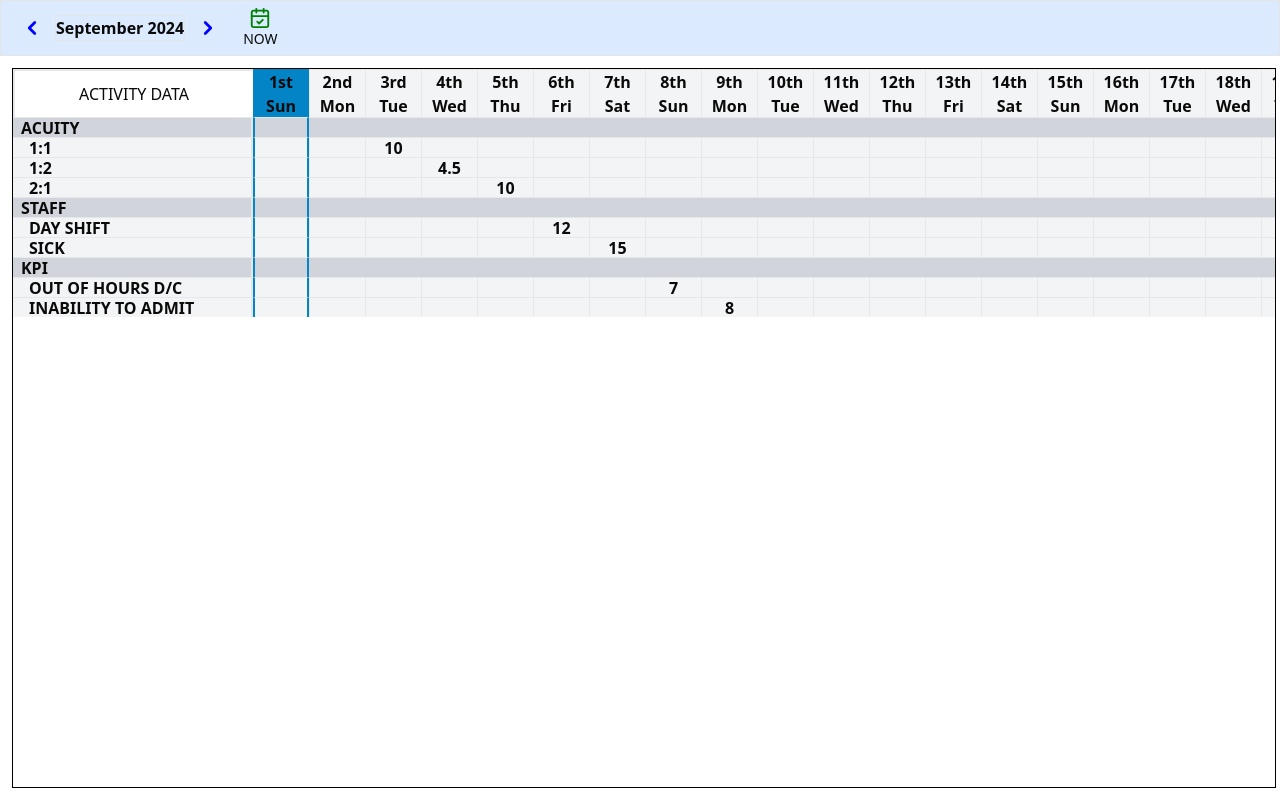
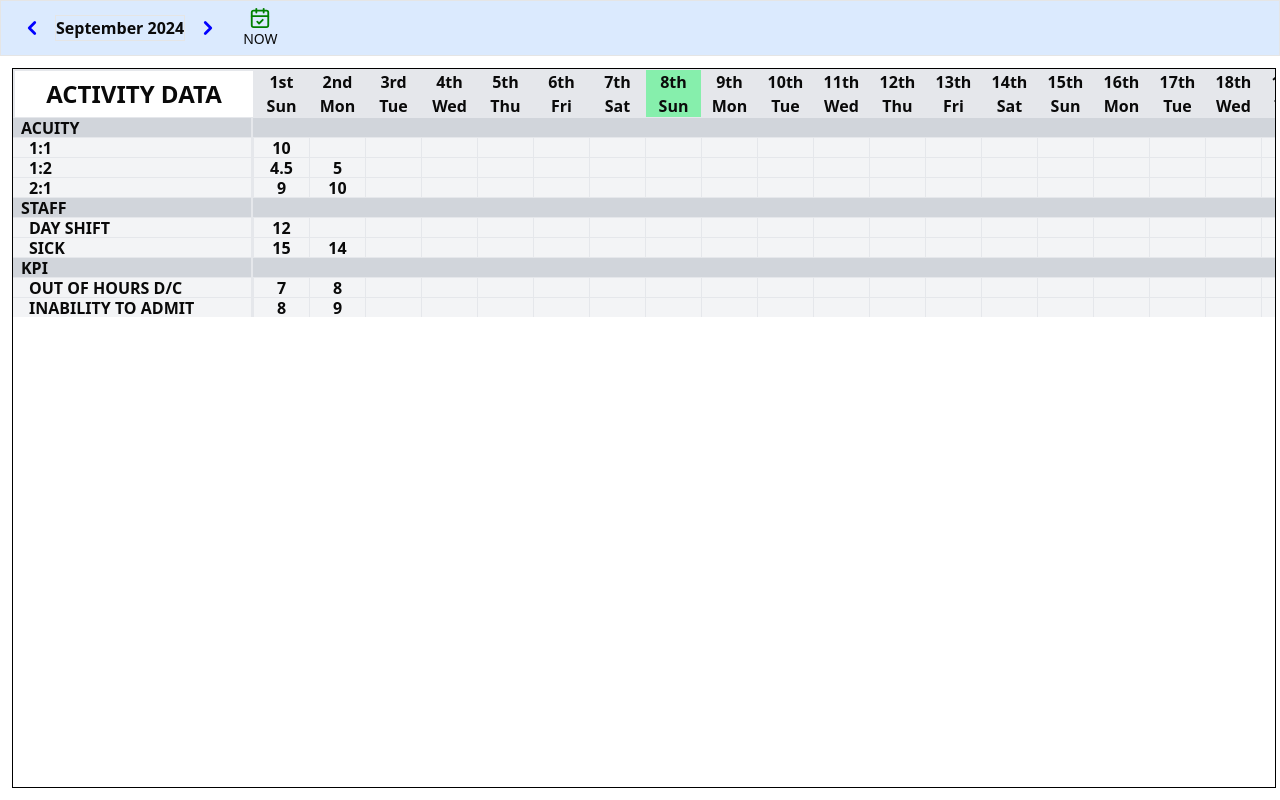
Before and after one commit to cyberblitz/components_examples, a Next.js app: page /schedule in a window 1280 px wide. Built offline with nearby package versions, Linux system fonts and the light colour scheme.

Commit message:
sorted out title grouping... Need to sepreate the code into respective components

```diff
--- a/app/schedule/components/outer_border_highlight_by_row.tsx
+++ b/app/schedule/components/outer_border_highlight_by_row.tsx
@@ -1,7 +1,7 @@
 "use client";
 
 import { cn } from '@/utils/cn';
-import React, { useMemo, useState } from 'react';
+import React, { useCallback, useMemo, useState } from 'react';
 import { Button } from '../../../components/ui/button';
 import { format, isEqual, startOfMonth, startOfWeek, toDate } from 'date-fns';
 import HeaderBar from './header_bar';
@@ -15,21 +15,30 @@ type activityData = {
     value: string
 }
 
-type activityDataByTitle ={
+type activityDataByTitle = {
     group: string
+    activity: {
+        title: string
         data: activityData[];
+    }[]
+}
 
 
-}
-
 const shifts: activityData[] = [
-    { id: 0, date: '2024-09-03', group: 'ACUITY',   title: "1:1",                   value: '10' },
-    { id: 1, date: '2024-09-04', group: 'ACUITY',   title: "1:2",                   value: '4.5' },
-    { id: 2, date: '2024-09-05', group: 'ACUITY',   title: "2:1",                   value: '10' },
-    { id: 3, date: '2024-09-06', group: 'STAFF',    title: "DAY SHIFT",             value: '12' },
-    { id: 4, date: '2024-09-07', group: 'STAFF',    title: "SICK",                  value: '15' },
-    { id: 5, date: '2024-09-08', group: 'KPI',      title: "OUT OF HOURS D/C",      value: '7' },
-    { id: 6, date: '2024-09-09', group: 'KPI',      title: "INABILITY TO ADMIT",    value: '8' },
+    { id: 0,    date: '2024-09-01',     group: 'ACUITY',    title: "1:1",                   value: '10' },
+    { id: 1,    date: '2024-09-01',     group: 'ACUITY',    title: "1:2",                   value: '4.5' },
+    { id: 2,    date: '2024-09-01',     group: 'ACUITY',    title: "2:1",                   value: '9' },
+    { id: 3,    date: '2024-09-01',     group: 'STAFF',     title: "DAY SHIFT",             value: '12' },
+    { id: 4,    date: '2024-09-01',     group: 'STAFF',     title: "SICK",                  value: '15' },
+    { id: 5,    date: '2024-09-01',     group: 'KPI',       title: "OUT OF HOURS D/C",      value: '7' },
+    { id: 6,    date: '2024-09-01',     group: 'KPI',       title: "INABILITY TO ADMIT",    value: '8' },
+    { id: 8,    date: '2024-09-02',     group: 'ACUITY',    title: "1:2",                   value: '5' },
+    { id: 9,    date: '2024-09-02',     group: 'ACUITY',    title: "2:1",                   value: '10' },
+    { id: 10,   date: '2024-09-02',     group: 'STAFF',     title: "SICK",                  value: '14' },
+    { id: 11,   date: '2024-09-02',     group: 'KPI',       title: "OUT OF HOURS D/C",      value: '8' },
+    { id: 12,   date: '2024-09-02',     group: 'KPI',       title: "INABILITY TO ADMIT",    value: '9' },
+    { id: 13,   date: '2024-10-03',     group: 'ACUITY',    title: "1:2",                   value: '7' },
+    { id: 14,   date: '2024-10-03',     group: 'ACUITY',    title: "2:1",                   value: '8' },
 
     // Add more shift data as needed...
 ];
@@ -37,12 +46,27 @@ const shifts: activityData[] = [
 
 const getGroupByGroup = (shifts: activityData[]): activityDataByTitle[] => {
     return shifts.reduce<activityDataByTitle[]>((acc, item) => {
-      let group = acc.find(r => r.group === item.group);
+        // Find if group already exists in the accumulator
+        let group = acc.find((g) => g.group === item.group);
+
+        // If group doesn't exist, create a new one
         if (!group) {
-        group = { group: item.group, data: [] };
+            group = { group: item.group, activity: [] };
             acc.push(group);
         }
-      group.data.push(item);
+
+        // Find if title exists within the group's activity
+        let title = group.activity.find((t) => t.title === item.title);
+
+        // If title doesn't exist, create a new one
+        if (!title) {
+            title = { title: item.title, data: [] };
+            group.activity.push(title);
+        }
+
+        // Add the current item to the title's data array
+        title.data.push(item);
+
         return acc;
     }, []);
 };
@@ -68,15 +92,12 @@ function dateConverter(date: string) {
 const OuterBorderHighlightByRow = () => {
 
     const [state, setState] = useState({
-        selectedColumn: 0,
+        selectedColumn: -1,
         datesInMonth: [] as Date[],
     });
 
 
     // console.log("getGroupByTitle", getGroupByTitle)
-
-
-    const dateObj = new Date().toLocaleDateString('en-GB').split('/').reverse().join('-');
 
     // console.log(dateObj)
 
@@ -84,7 +105,17 @@ const OuterBorderHighlightByRow = () => {
     const rowStyle = `flex items-center justify-center h-5 flex-grow bg-gray-100 min-w-14`
 
 
-    const groupedShifts = useMemo(() => getGroupByGroup(shifts), [shifts]);
+    const groupedData = useMemo(() => getGroupByGroup(shifts), [shifts]);
+
+    const handleHeaderClick = useCallback(
+        (i: number) => {
+            setState((prev) => ({
+                ...prev,
+                selectedColumn: i
+            }));
+        },
+        [setState]
+    );
 
     return (
         <>
@@ -94,15 +125,15 @@ const OuterBorderHighlightByRow = () => {
                 <div className={`flex sticky top-0 z-20 bg-white `}>
 
                     <div className='flex flex-grow items-center justify-center border-gray-200 border-l-2 border-t-2  min-w-60 h-12  z-20'>
-                            <div className={`  `}>ACTIVITY DATA</div>
+                        <div className={` font-bold text-2xl `}>ACTIVITY DATA</div>
                     </div>
 
                     {state.datesInMonth.map((dateInMonth, i) => (
 
                         <div className={cn(headerStyle, state.selectedColumn === i
                             ? "bg-sky-600 border-t-2 border-l-2 border-r-2 border-sky-600"
-                            : "bg-gray-100 border-gray-200 border-l border-t ")}
-                            onClick={() => setState((prev) => ({ ...prev, selectedColumn: i, highlightColumn: i >= 0 && true }))}>
+                            : format(new Date(), "yyyy-MM-dd") === format(dateInMonth, "yyyy-MM-dd") ? "bg-green-300 border-gray-200 border-l border-t " : "bg-gray-200 border-gray-200 border-l border-t ")}
+                            onClick={() => handleHeaderClick(i)}>
                             <div className={`flex-col `}>
                                 <p className={`text-center font-bold`}>{format(dateInMonth, "do")}</p>
                                 <p className={`text-center font-semibold`}>{format(dateInMonth, "iii")}</p>
@@ -113,11 +144,11 @@ const OuterBorderHighlightByRow = () => {
 
                 </div>
 
-                {groupedShifts.map((item, i) => (
+                {groupedData.map((group, group_i) => (
                     <>
                         <div className={`flex`}>
                             <div className={`flex min-w-60  h-5 border-t border-r-2 border-gray-200 items-center pl-2 sticky left-0 bg-gray-300 z-10`}>
-                            <p className={`font-semibold`}>{item.group}</p>
+                                <p className={`font-semibold`}>{group.group}</p>
                             </div>
 
                             {state.datesInMonth.map((_, i) => (
@@ -129,7 +160,7 @@ const OuterBorderHighlightByRow = () => {
 
                         </div>
 
-             {item.data.map((item, i) => (
+                        {group.activity.map((item, activity_i) => (
 
                             <div className={`flex`}>
 
@@ -140,13 +171,18 @@ const OuterBorderHighlightByRow = () => {
 
                                 {state.datesInMonth.map((dateInMonth, i) => (
                                     <>
-                                <div className={cn(`${rowStyle} hover:bg-sky-100 cursor-pointer`, `${state.selectedColumn === i ? "border-sky-600 border-l-2 border-r-2 border-t-gray-200 border-t" : "border-gray-200 border-l border-t  "}`)}
-                                    onClick={() => { }}>
+                                        <div className={cn(
+                                            rowStyle,
+                                            `hover:bg-sky-100 cursor-pointer`,
+                                            state.selectedColumn === i
+                                                ? `border-sky-600 border-l-2 border-r-2 border-t-gray-200 border-t ${groupedData.length - 1 === group_i && group.activity.length - 1 === activity_i && "border-b-2"}`
+                                                : "border-gray-200 border-l border-t")}
+                                            onClick={() => {
+                                                console.log(`Cell clicked: ${item.title}, Date: ${format(dateInMonth, "yyyy-MM-dd")}`);
+                                            }}
+                                        >
 
-                                      {format(toDate(item.date),"yyyy-MM-dd") === format(dateInMonth, "yyyy-MM-dd")  ?
-                                      <p className={`text-center font-semibold`}>{item.value}</p> :
-                                      <p className={`text-center font-semibold`}></p>}
-
+                                            <p className={`text-center font-semibold`}>{item.data.find((activity) => format(toDate(activity.date), "yyyy-MM-dd") === format(dateInMonth, "yyyy-MM-dd") && activity.title === item.title)?.value}</p>
 
                                         </div>
                                     </>
@@ -162,15 +198,6 @@ const OuterBorderHighlightByRow = () => {
 
                 ))}
 
-                {/* <div className={`flex`}>
-                    <div className={`min-w-40  h-5 border-b border-gray-200`}>title</div>
-                        {state.datesInMonth.map((_, i) => (
-
-                                <div className={cn(`${rowStyle}`, `${state.selectedColumn === i ? "border-sky-600 border-l-2 border-r-2 border-b-2 border-t-gray-200" : "border-gray-200 border-l-2 border-t-2"}`)}
-                                onClick={() => {}}>000{i + 1}</div>
-                        ))}
-            </div> */}
-
             </div>
         </>
     )
```
Lines whose indentation alone changed are shown as unchanged.
